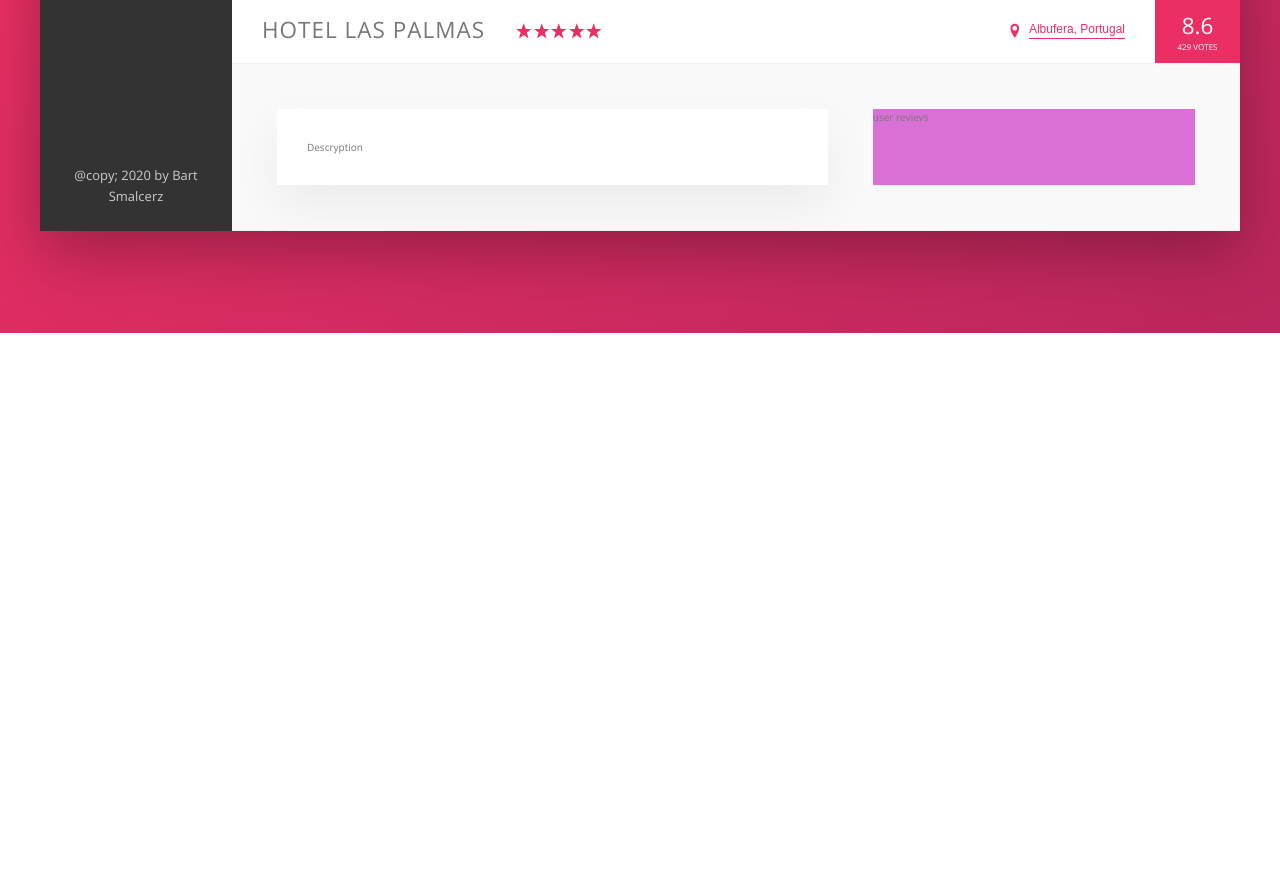
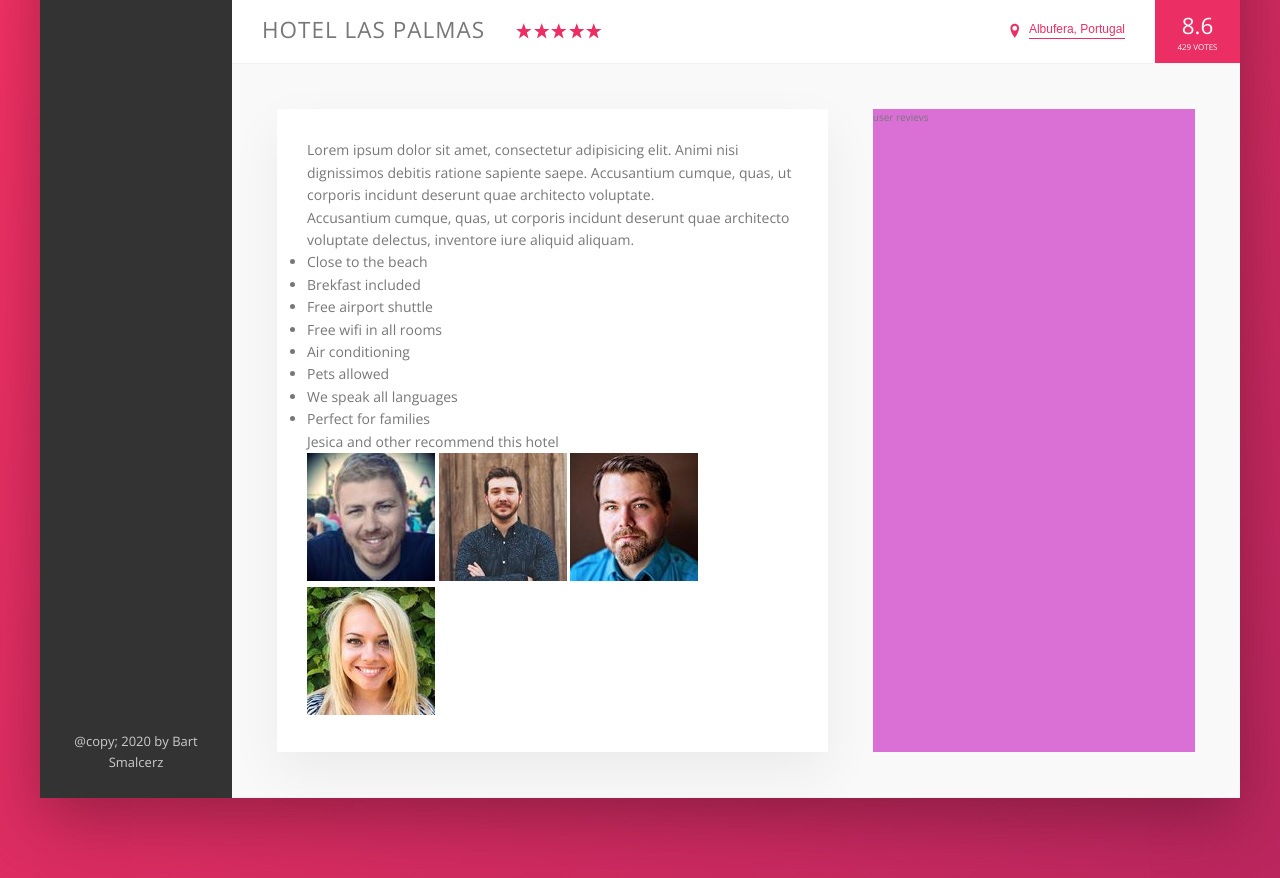
Before and after one commit to Naval63/Trello, a website: page src/index.html in a window 1280 px wide. Shown: the part 547-1425 px from the top of the page. Before the commit the page ends 880 px from the top, so only its background shows below. Drawn offline with nearby package versions, Linux system fonts and the light colour scheme; files that its build step writes are made by us from their sources.

Commit message:
add description structure in html

```diff
--- a/src/index.html
+++ b/src/index.html
@@ -134,7 +134,33 @@
 
                     <div class="detail">
                         <div class="description">
-                            Descryption
+                            <p class="paragraph">
+                                Lorem ipsum dolor sit amet, consectetur adipisicing elit. Animi nisi dignissimos debitis ratione sapiente saepe. Accusantium cumque, quas, ut corporis incidunt deserunt quae architecto voluptate.
+                            </p>
+                            <p class="paragraph">
+                                Accusantium cumque, quas, ut corporis incidunt deserunt quae architecto voluptate delectus, inventore iure aliquid aliquam.
+                            </p>
+                            <ul class="list">
+                                <li class="list__item">Close to the beach</li>
+                                <li class="list__item">Brekfast included</li>
+                                <li class="list__item">Free airport shuttle</li>
+                                <li class="list__item">Free wifi in all rooms</li>
+                                <li class="list__item">Air conditioning</li>
+                                <li class="list__item">Pets allowed</li>
+                                <li class="list__item">We speak all languages</li>
+                                <li class="list__item">Perfect for families</li>
+                            </ul>
+                            <div class="recommend">
+                                <p class="recommend__count">
+                                    Jesica and other recommend this hotel
+                                </p>
+                                <div class="recommend__friends">
+                                    <img src="img/user-3.jpg" alt="Friend 1" class="recommend__photo">
+                                    <img src="img/user-4.jpg" alt="Friend 2" class="recommend__photo">
+                                    <img src="img/user-5.jpg" alt="Friend 3" class="recommend__photo">
+                                    <img src="img/user-6.jpg" alt="Friend 4" class="recommend__photo">
+                                </div>
+                            </div>
                         </div>
                         <div class="user-reviews">
                             user revievs
--- a/src/scss/_detail.scss
+++ b/src/scss/_detail.scss
@@ -9,6 +9,7 @@
     flex: 0 0 60%;
     padding: 3rem;
     margin-right: 4.5rem;
+    font-size: 1.4rem;
     background-color: var(--color-light);
     box-shadow: var(--shadow-lihgt);
 }
```
